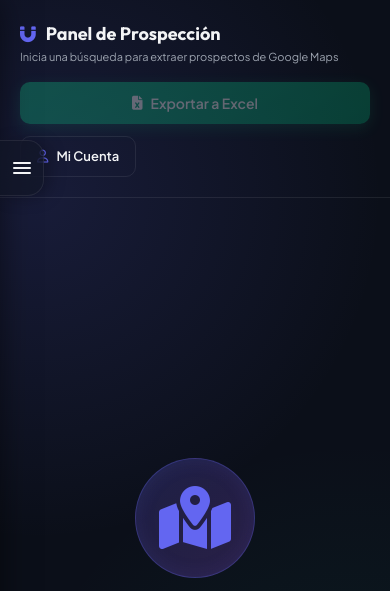
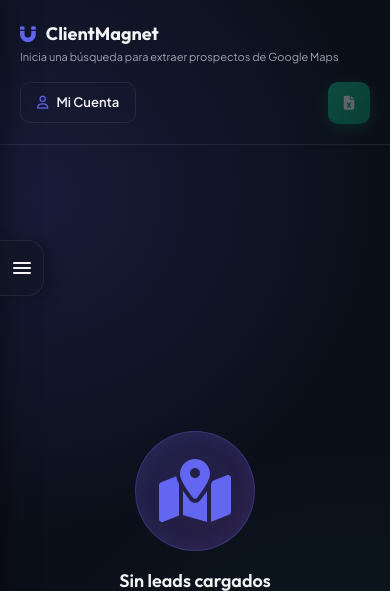
Before and after one commit to ClientMagnet/clientmagnet, a Flask app: page / in a window 390 px wide. Shown: the top 591 px of the page. Run offline with Flask 3, Linux system fonts and the light colour scheme.

Commit message:
style: intercambiar textos de marca, bajar pestana movil a top: 240px, encoger exportar excel y alinear acciones en fila

```diff
--- a/static/style.css
+++ b/static/style.css
@@ -1286,7 +1286,7 @@ tr.status-rechazado td:first-child { border-left: 3px solid var(--danger); }
     .sidebar-tab-btn {
         display: flex !important;
         position: fixed !important;
-        top: 140px;
+        top: 240px;
         left: 0;
         width: 44px;
         height: 56px;
@@ -1425,26 +1425,48 @@ tr.status-rechazado td:first-child { border-left: 3px solid var(--danger); }
     }
 
     .header-actions {
-        flex-direction: column-reverse !important;
-        align-items: stretch !important;
+        flex-direction: row !important;
+        align-items: center !important;
+        justify-content: space-between !important;
         gap: 12px !important;
         width: 100% !important;
     }
 
     .auth-section {
-        justify-content: space-between !important;
-        width: 100% !important;
+        flex-grow: 1 !important;
+        width: auto !important;
     }
 
     .auth-profile {
-        width: 100% !important;
-        justify-content: space-between !important;
+        flex-grow: 1 !important;
+        width: auto !important;
+        justify-content: flex-start !important;
+        gap: 8px !important;
+        padding: 4px 8px !important;
+    }
+
+    .user-name,
+    .user-email {
+        max-width: 90px;
+        white-space: nowrap;
+        overflow: hidden;
+        text-overflow: ellipsis;
     }
 
     #exportBtn {
-        width: 100% !important;
+        width: 42px !important;
+        height: 42px !important;
+        padding: 0 !important;
         justify-content: center !important;
-        padding: 12px !important;
+        align-items: center !important;
+        display: flex !important;
+        border-radius: var(--radius-md) !important;
+        flex-shrink: 0 !important;
+        gap: 0 !important;
+    }
+
+    .btn-export-text {
+        display: none !important;
     }
 
     /* Filter optimization */
--- a/templates/index.html
+++ b/templates/index.html
@@ -22,8 +22,8 @@
             <div class="brand">
                 <div class="logo-icon"><i class="fa-solid fa-magnet"></i></div>
                 <div class="brand-text">
-                    <h1>ClientMagnet</h1>
-                    <span>B2B Lead Generator</span>
+                    <h1>Prospección</h1>
+                    <span>de Clientes</span>
                 </div>
                 <button type="button" class="sidebar-close-btn" id="sidebarClose" style="display: none;"><i class="fa-solid fa-xmark"></i></button>
             </div>
@@ -158,14 +158,14 @@
                         <i class="fa-solid fa-bars"></i>
                     </button>
                     <div class="header-info">
-                        <h2 style="display: flex; align-items: center; gap: 10px; margin: 0;"><i class="fa-solid fa-magnet" style="color: var(--primary);"></i>Panel de Prospección</h2>
+                        <h2 style="display: flex; align-items: center; gap: 10px; margin: 0;"><i class="fa-solid fa-magnet" style="color: var(--primary);"></i>ClientMagnet</h2>
                         <p id="searchBreadcrumb" style="margin: 2px 0 0 0;">Inicia una búsqueda para extraer prospectos de Google Maps</p>
                     </div>
                 </div>
                 <div class="header-actions" style="display: flex; align-items: center; gap: 20px;">
                     <div class="auth-section" id="authSection"></div>
-                    <button id="exportBtn" class="btn btn-success" disabled>
-                        <i class="fa-solid fa-file-excel"></i> Exportar a Excel
+                    <button id="exportBtn" class="btn btn-success" disabled title="Exportar a Excel">
+                        <i class="fa-solid fa-file-excel"></i><span class="btn-export-text"> Exportar a Excel</span>
                     </button>
                 </div>
             </header>
```
